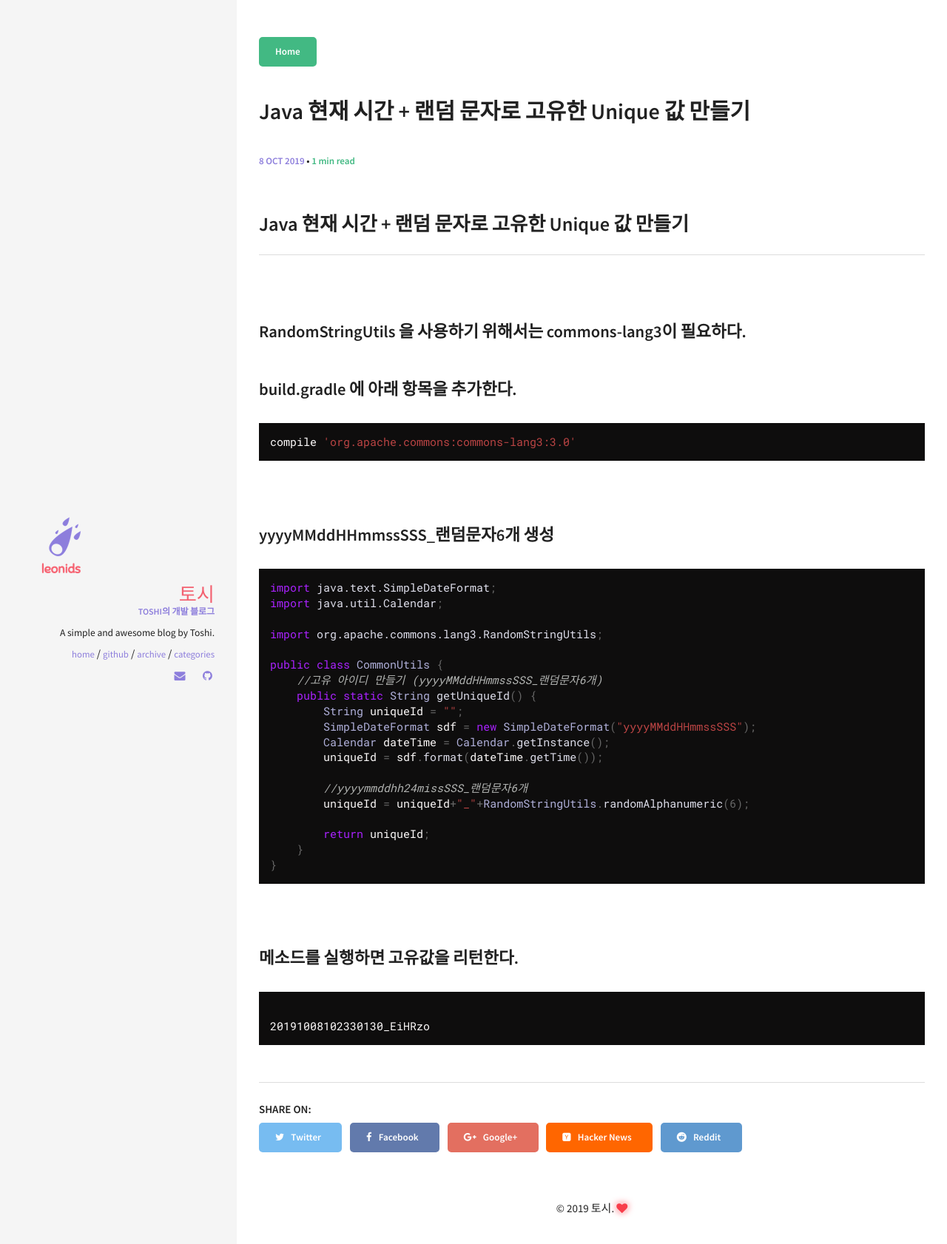
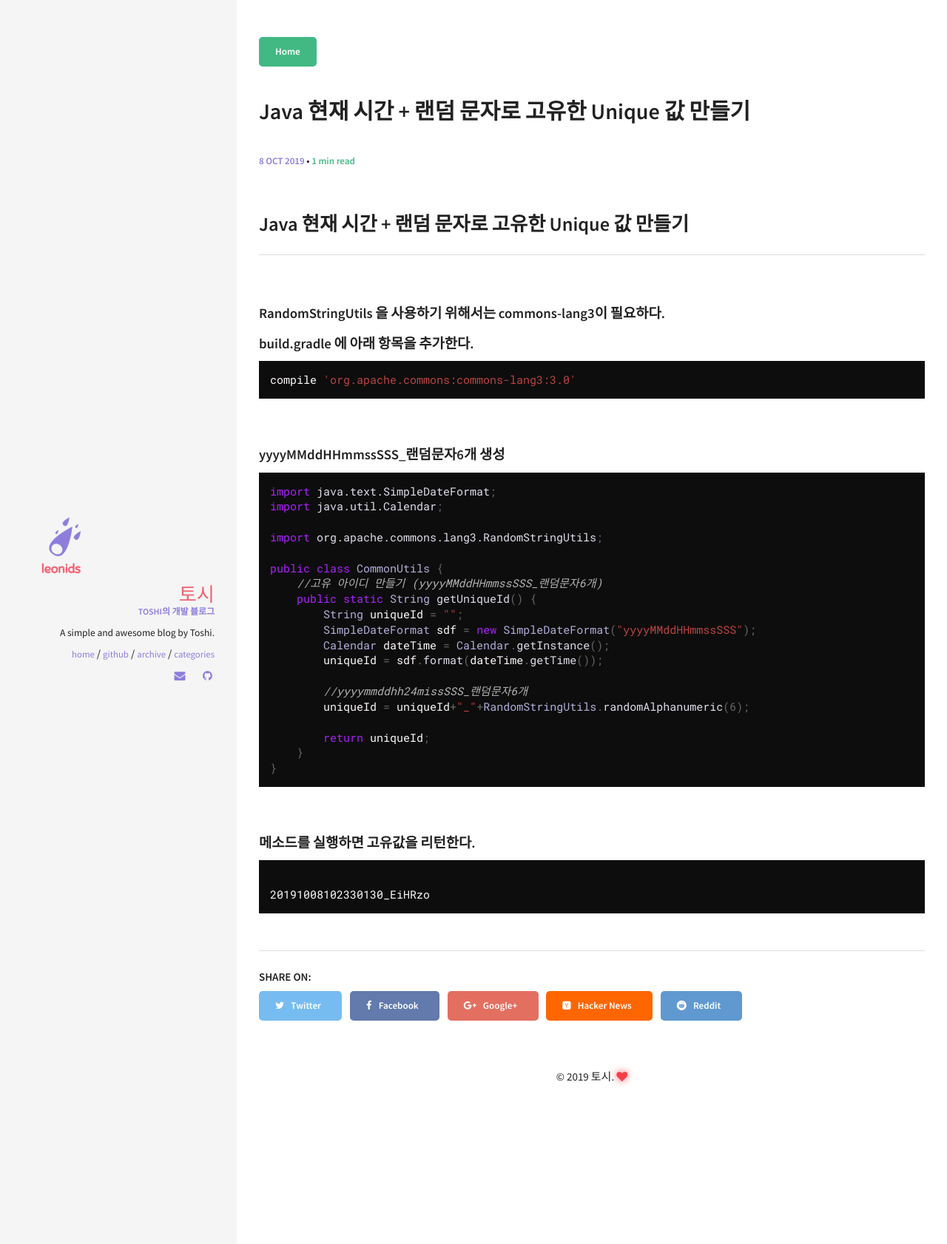
Before and after one commit to toshi15shkim/toshi15shkim.github.io, a Jekyll site: the page built from _posts/2019/2019-10-08-java-unique-id.md, in a window 1280 px wide. Shown: the top 1682 px of the page at 74% size. Built offline with Jekyll 4.4.1, drawn with Linux system fonts in a browser that asks for light colours.

Commit message:
글자크기 변경

````diff
--- a/_posts/2019/2019-10-08-java-unique-id.md
+++ b/_posts/2019/2019-10-08-java-unique-id.md
@@ -10,8 +10,8 @@ comments: true
 
 <br/>
 
-### RandomStringUtils 을 사용하기 위해서는 commons-lang3이 필요하다.
-### build.gradle 에 아래 항목을 추가한다.
+#### RandomStringUtils 을 사용하기 위해서는 commons-lang3이 필요하다.
+#### build.gradle 에 아래 항목을 추가한다.
 
 ```bash
 compile 'org.apache.commons:commons-lang3:3.0'
@@ -19,7 +19,7 @@ compile 'org.apache.commons:commons-lang3:3.0'
 
 <br/>
 
-### yyyyMMddHHmmssSSS_랜덤문자6개 생성
+#### yyyyMMddHHmmssSSS_랜덤문자6개 생성
 
 ```java
 import java.text.SimpleDateFormat;
@@ -45,7 +45,7 @@ public class CommonUtils {
 
 <br/>
 
-### 메소드를 실행하면 고유값을 리턴한다.
+#### 메소드를 실행하면 고유값을 리턴한다.
 
 ```bash
 
````
